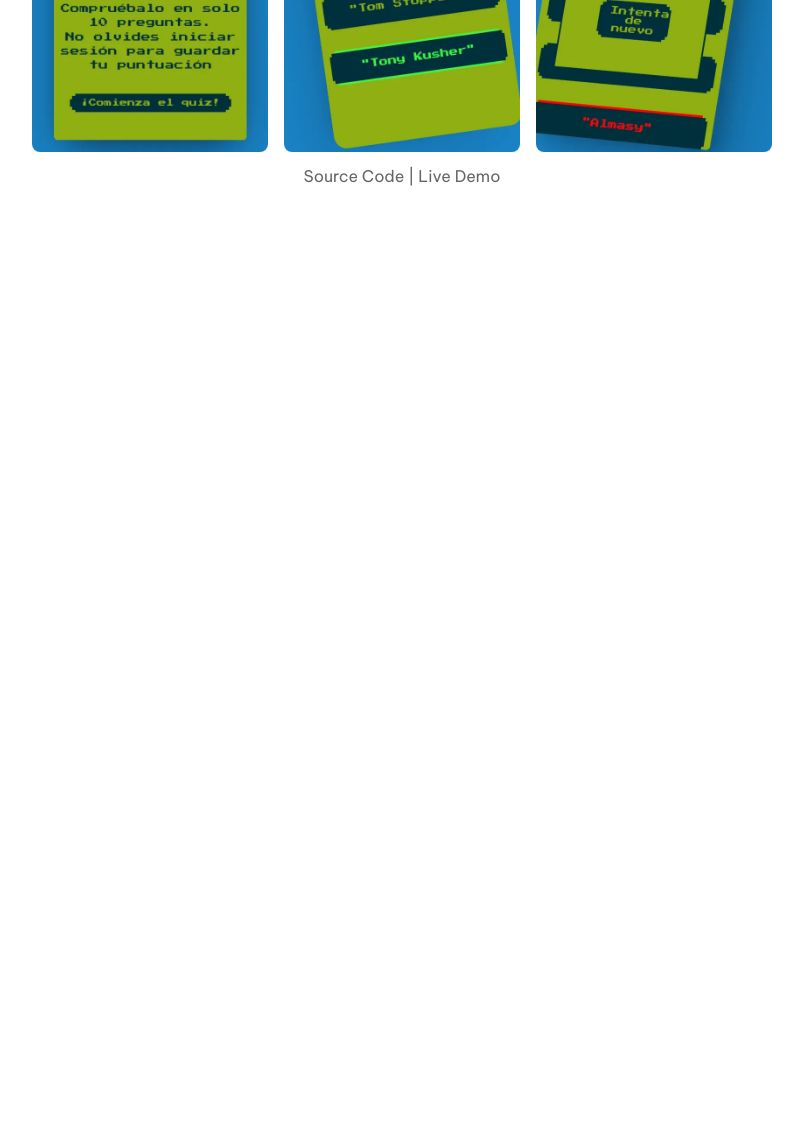
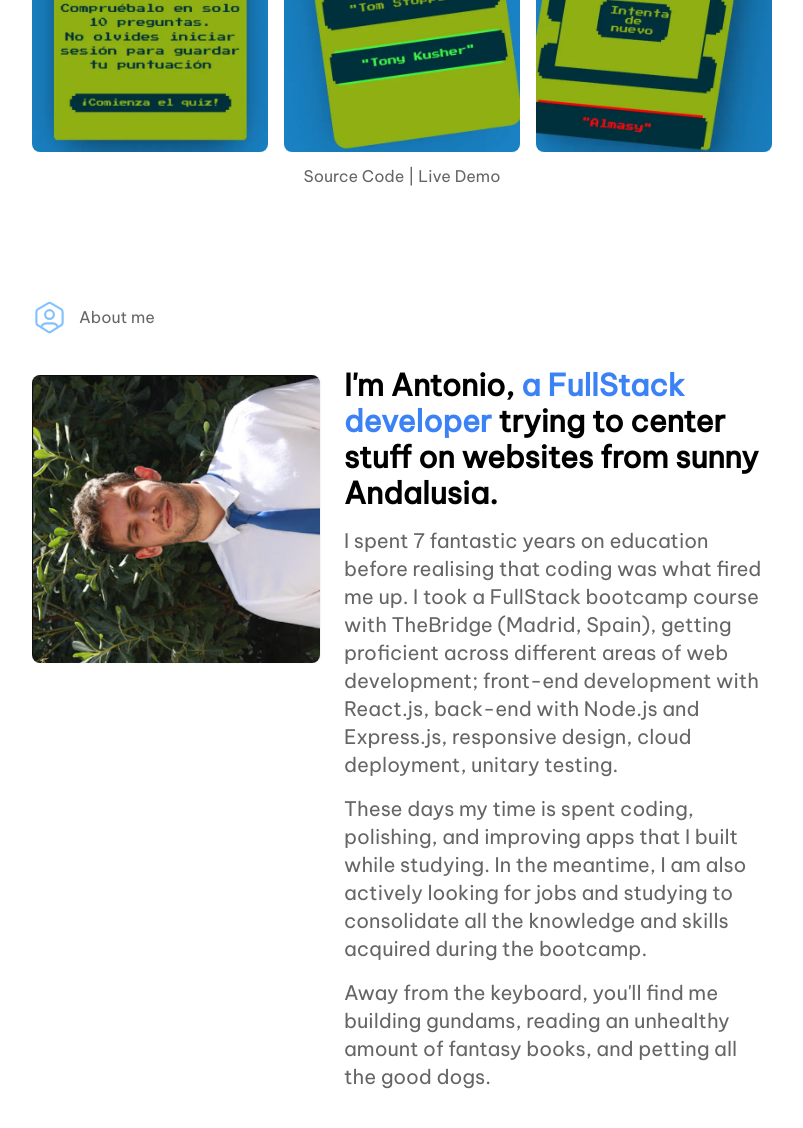
Before and after one commit to AntonioMangado/portfolio, an Astro site in the folder portfolio-dev/: page / in a window 1280 px wide. Shown: the part 2699-3827 px from the top of the page, without its empty margins (238-1041 px from the left). Before the commit the page ends 2967 px from the top, so only its background shows below. Built offline with nearby package versions, Linux system fonts and the light colour scheme; Astro itself is replaced by a stand-in of ours.

Commit message:
ADD/ about me section

```diff
--- a/portfolio-dev/src/components/Header.astro
+++ b/portfolio-dev/src/components/Header.astro
@@ -1,8 +1,8 @@
 <header class="flex justify-between items-center mt-6 w-[1120px]">
     <img class="rounded-full size-12" src="https://media.licdn.com/dms/image/D4E03AQGJqgepvnqIzQ/profile-displayphoto-shrink_200_200/0/1698959280210?e=2147483647&v=beta&t=tSLvjOmCTt74ouFF6iTeksjVe4yqP3tB73-sDR8dBOY" alt="">
     <nav class="flex flex-row gap-x-10 text-[#757575]">
-        <a href="/projects">Projects</a>
-        <a href="/about">About</a>
+        <a href="/#projects">Projects</a>
+        <a href="/#about">About</a>
         <a href="/contact">Contact</a>
     </nav>
 </header>
--- /dev/null
+++ b/portfolio-dev/src/components/icons/AboutMeIcon.astro
@@ -0,0 +1,19 @@
+<svg
+  xmlns="http://www.w3.org/2000/svg"
+  class="icon icon-tabler icon-tabler-user-hexagon"
+  width="35"
+  height="35"
+  viewBox="0 0 24 24"
+  stroke-width="1.5"
+  stroke="#3399ff"
+  fill="none"
+  stroke-linecap="round"
+  stroke-linejoin="round"
+>
+  <path stroke="none" d="M0 0h24v24H0z" fill="none"></path>
+  <path d="M12 13a3 3 0 1 0 0 -6a3 3 0 0 0 0 6z"></path>
+  <path d="M6.201 18.744a4 4 0 0 1 3.799 -2.744h4a4 4 0 0 1 3.798 2.741"></path>
+  <path
+    d="M19.875 6.27c.7 .398 1.13 1.143 1.125 1.948v7.284c0 .809 -.443 1.555 -1.158 1.948l-6.75 4.27a2.269 2.269 0 0 1 -2.184 0l-6.75 -4.27a2.225 2.225 0 0 1 -1.158 -1.948v-7.285c0 -.809 .443 -1.554 1.158 -1.947l6.75 -3.98a2.33 2.33 0 0 1 2.25 0l6.75 3.98h-.033z"
+  ></path>
+</svg>
--- a/portfolio-dev/src/layouts/Layout.astro
+++ b/portfolio-dev/src/layouts/Layout.astro
@@ -34,6 +34,7 @@ const { title } = Astro.props;
 	}
 	html {
 		font-family: 'Be Vietnam Pro', sans-serif;
+		scroll-behavior: smooth;
 	}
 	body {
 		display: flex;
--- a/portfolio-dev/src/pages/index.astro
+++ b/portfolio-dev/src/pages/index.astro
@@ -6,6 +6,7 @@ import LinkedInIcon from '../components/icons/LinkedIn.astro'
 import GitHubIcon from '../components/icons/GitHub.astro'
 import EmailIcon from '../components/icons/Email.astro'
 import ProjectsIcon from '../components/icons/Projects.astro'
+import AboutMeIcon from '../components/icons/AboutMeIcon.astro'
 import SeveralProject from '../components/SeveralProject.astro'
 import Fantasea from '../components/Fantasea.astro'
 import Quiz from '../components/Quiz.astro';
@@ -37,11 +38,25 @@ import Quiz from '../components/Quiz.astro';
 			</ul>
 		</section>
 
-		<section class="w-full lg:w-[740px] mt-28">
+		<section id="projects" class="w-full lg:w-[740px] mt-28">
 			<p class="opacity-60 flex flex-row gap-x-3 items-center"><ProjectsIcon />Latest projects</p>
 			<SeveralProject />
 			<Fantasea />
 			<Quiz />
 		</section>
+
+		<section id="about" class="w-full lg:w-[740px] mt-28 mb-96">
+			<p class="opacity-60 flex flex-row gap-x-3 items-center"><AboutMeIcon />About me</p>
+			<article class="flex gap-x-6 mt-8">
+				<img src="/profile-pic.png" alt="Antonio's profile pic" class="size-72 rounded-lg shadow-sm grayscale-0 mt-2 -rotate-90">
+				<div class="flex flex-col gap-y-4">
+					<h3 class="text-3xl font-bold">I'm Antonio, <span class="text-blue-500">a FullStack developer</span> trying to center stuff on websites from sunny Andalusia.</h3>
+					<p class="text-xl opacity-60">I spent 7 fantastic years on education before realising that coding was what fired me up. I took a FullStack bootcamp course with TheBridge (Madrid, Spain), getting proficient across different areas of web development; front-end development with React.js, back-end with Node.js and Express.js, responsive design, cloud deployment, unitary testing.</p>
+					<p class="text-xl opacity-60">These days my time is spent coding, polishing, and improving apps that I built while studying. In the meantime, I am also actively looking for jobs and studying to consolidate all the knowledge and skills acquired during the bootcamp.</p>
+					<p class="text-xl opacity-60">Away from the keyboard, you'll find me building gundams, reading an unhealthy amount of fantasy books, and petting all the good dogs.</p>
+				</div>
+			</article>
+
+		</section>
 	</main>
 </Layout>
```
Also changed, not shown: portfolio-dev/public/profile-pic.png (added).
